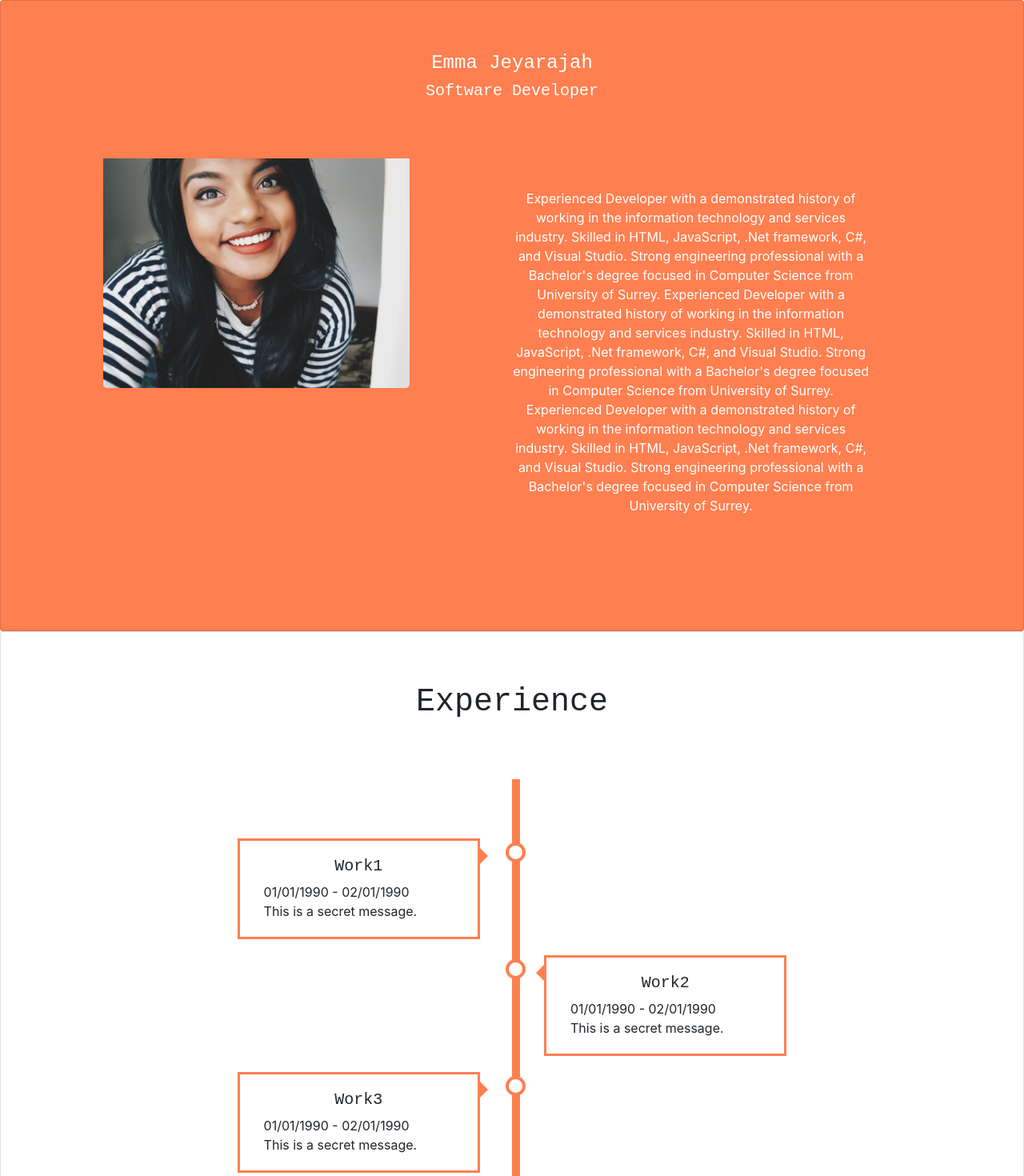
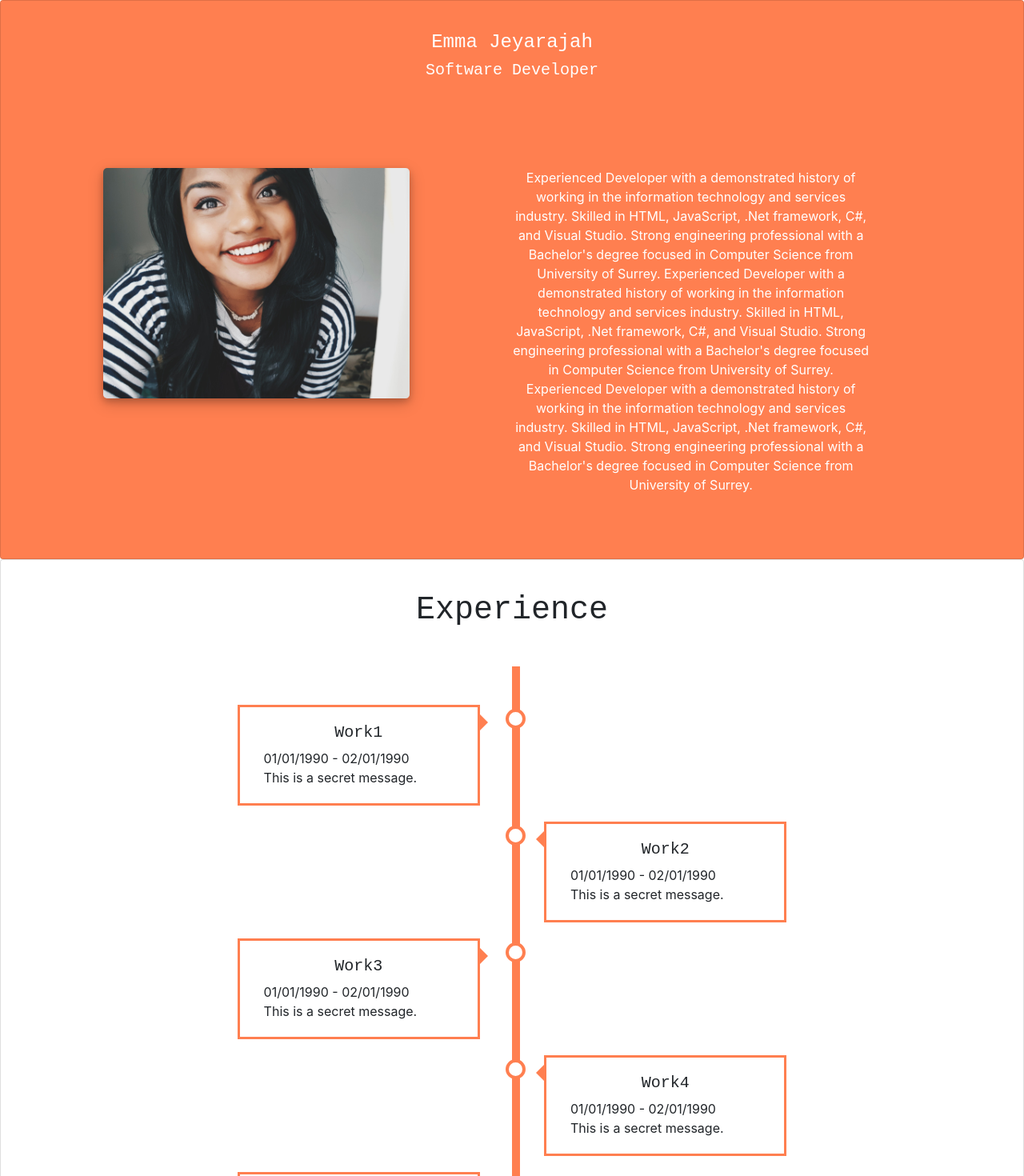
Before and after one commit to emmaculatej/personal-website, a Vue app in the folder personal-website/: page /#/personalInterests in a window 1280 px wide. Shown: the top 1470 px of the page at 80% size. Built offline with nearby package versions, Linux system fonts and the light colour scheme.

Commit message:
Image fixing

```diff
--- a/personal-website/src/App.vue
+++ b/personal-website/src/App.vue
@@ -67,7 +67,7 @@ h4, h5, h6{
 }
 
 .card {
-  padding-top: 5%;
-  padding-bottom: 10%;
+  padding-top: 3%;
+  padding-bottom: 5%;
 }
 </style>
--- a/personal-website/src/components/Experience.vue
+++ b/personal-website/src/components/Experience.vue
@@ -44,8 +44,8 @@ body {
 
 /* The actual timeline (the vertical ruler) */
 .timeline {
-  padding-top: 5%;
-  padding-bottom: 5%;
+  padding-top: 3%;
+  padding-bottom: 3%;
   position: relative;
 }
 
@@ -135,7 +135,7 @@ body {
 }
 
 .experienceHeader{
-  padding-bottom: 5%;
+  padding-bottom: 3%;
   font-size: 250%;
 }
 
--- a/personal-website/src/components/PersonalDescription.vue
+++ b/personal-website/src/components/PersonalDescription.vue
@@ -40,7 +40,9 @@ export default {
     max-width: 300%;
     width: 30%;
     float: left;
-    padding-top: 5%;
+    height: auto;
+    margin-top: 8%;
+    box-shadow: 0 4px 8px 0 rgba(0, 0, 0, 0.2), 0 6px 20px 0 rgba(0, 0, 0, 0.19);
 }
 
 .description{
```
